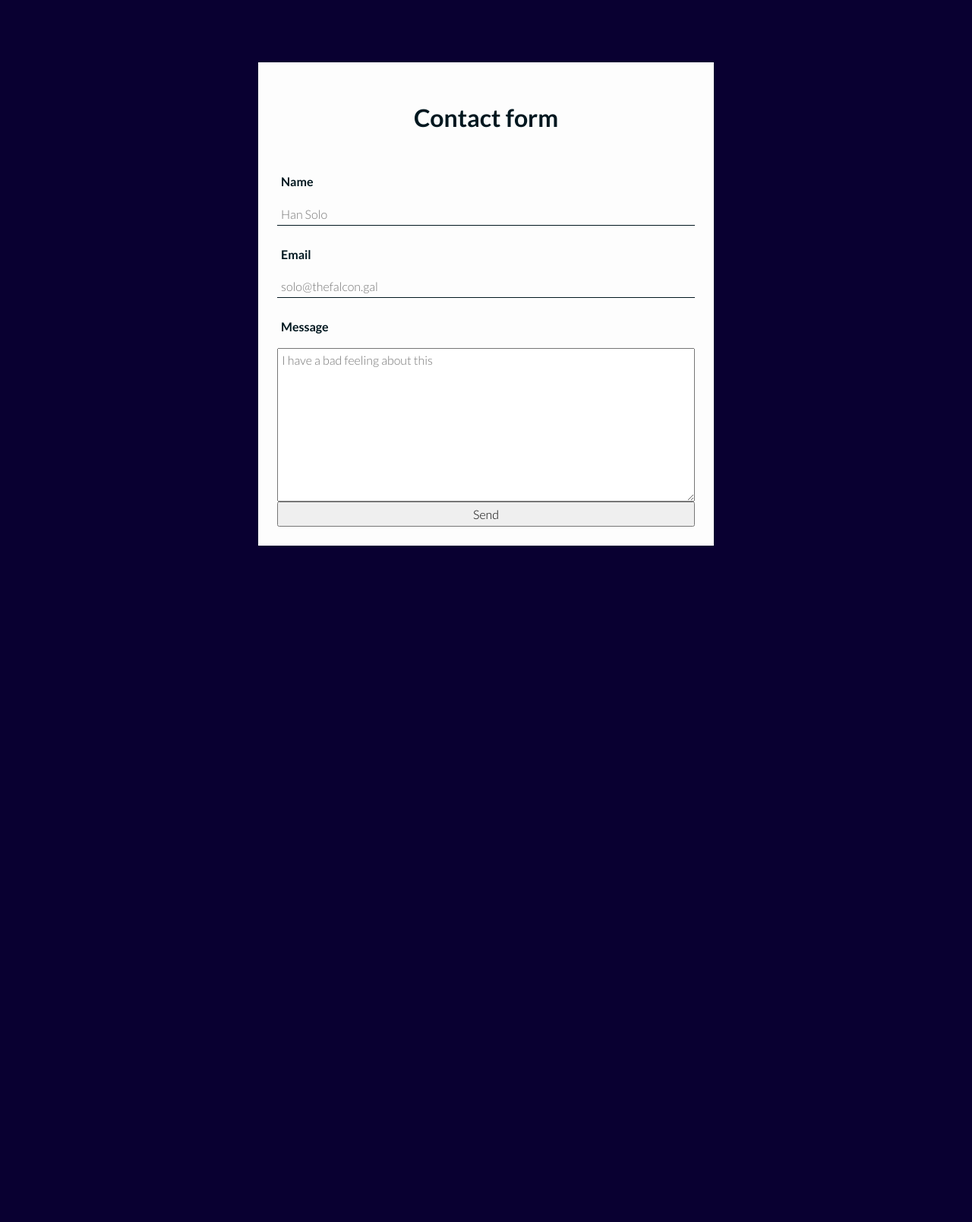
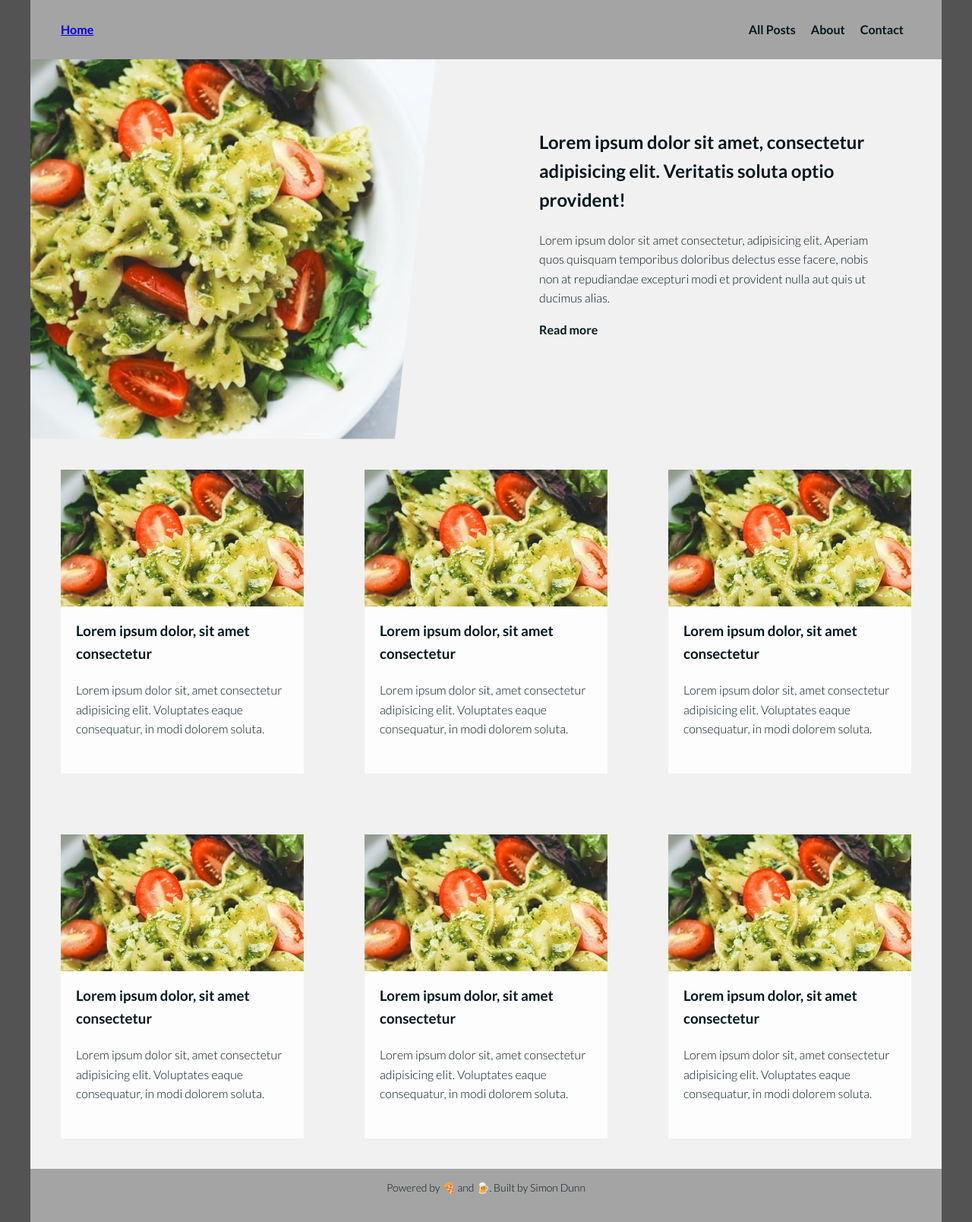
Before and after one commit to simonnineteen90/food-blog, a Flask app: page / in a window 1280 px wide. Shown: the whole page at 76% size. Before the commit the page ends 718 px from the top, so only its background shows below. Run offline with Flask 2, Linux system fonts and the light colour scheme.

Commit message:
implemented jinja templating for html

```diff
--- a/main.py
+++ b/main.py
@@ -14,24 +14,24 @@ def send_email(name, email, message):
 
 app = Flask(__name__)
 
+# @app.route('/contact')
+# def contact():
+#     return render_template('index.html')
+
+
 @app.route('/')
-def hello_world():
+def index():
     return render_template('index.html')
 
-
-@app.route('/flex-practice')
-def flex_practice():
-    return render_template('flex-practice.html')
-
-@app.route('/contact', methods=["POST"])
+@app.route('/contact', methods=["POST", "GET"])
 def contact():
     if request.method == "POST":
         name = request.form["contact_name"]
         email = request.form["contact_email"]
         message = request.form["contact_message"]
         send_email(name, email, message)
-        return render_template('index.html', msg_sent=True)
-    return render_template('index.html', msg_sent=False)
+        return render_template('contact.html', msg_sent=True)
+    return render_template('contact.html', msg_sent=False)
 
 
 if __name__ == "__main__":
--- a/static/css/styles.css
+++ b/static/css/styles.css
@@ -88,6 +88,7 @@ body {
   background-color: #FDFDFD;
   padding: 25px;
   font-size: 1.6rem;
+  margin: 20rem auto;
 }
 
 .contact_form {
--- a/static/sass/_components.scss
+++ b/static/sass/_components.scss
@@ -22,6 +22,7 @@
     padding: 25px;
 
     font-size: 1.6rem;
+    margin: 20rem auto;
 }
 
 .contact_form {
--- /dev/null
+++ b/templates/base.html
@@ -0,0 +1,35 @@
+<html lang="en">
+<head>
+    <meta charset="UTF-8">
+    <meta name="viewport" content="width=device-width, initial-scale=1.0">
+    <meta http-equiv="X-UA-Compatible" content="ie=edge">
+    <title>Flex Practice</title>
+
+    <link rel="stylesheet" href="static/css/styles.css">
+    <link rel="preconnect" href="https://fonts.gstatic.com">
+    <link href="https://fonts.googleapis.com/css2?family=Lato:wght@300;700&display=swap" rel="stylesheet">
+
+</head>
+<body>
+   <div class="container">
+
+        {% include 'nav.html' %}
+
+
+        {% block content %} {% endblock %}
+
+
+        {% include 'footer.html' %}
+
+
+
+
+
+
+
+
+
+   </div>
+
+</body>
+</html>
--- /dev/null
+++ b/templates/footer.html
@@ -0,0 +1,6 @@
+<footer class="footer">
+    <div class="footer__content">
+        <p>Powered by &#127829 and  &#127866. Built by Simon Dunn</p>
+        <p></p>
+    </div>
+</footer>
--- a/templates/index.html
+++ b/templates/index.html
@@ -1,62 +1,79 @@
-<!DOCTYPE html>
-<html lang="en">
-<head>
-    <meta charset="UTF-8">
-    <title>HTML Forms</title>
-    <link rel="stylesheet" href="static/css/styles.css">
-    <link rel="preconnect" href="https://fonts.gstatic.com">
-    <link href="https://fonts.googleapis.com/css2?family=Lato:wght@300;700&display=swap" rel="stylesheet">
-</head>
+{% extends 'base.html' %}
 
-
-
-<body>
-    <div class="contact-container">
-            <!-- <nav>
-                    <div class="nav_container">
-                            <div class="nav-home">
-                                    Home
-                                </div>
-
-                                <ul>
-                                    <li>Menu 1</li>
-                                    <li>Menu 2</li>
-                                    <li>Menu 3</li>
-                                    <li>Menu 4</li>
-
-                                </ul>
-                    </div>
-
-                </nav> -->
-
-
-            <div class="form-test">
-
-                {% if msg_sent: %}
-                    <h1 class="headings">Message Sent!</h1>
-                {% else: %}
-                    <h1 class="headings">Contact form</h1>
-                {% endif %}
-
-                <form class="contact_form" action="{{ url_for('contact')}}" method="post" id="contact_form">
-                    <label for="name">Name</label>
-                    <input type="text" placeholder="Han Solo" name="contact_name">
-
-                    <label for="email">Email</label>
-                    <input type="text" placeholder="solo@thefalcon.gal" name="contact_email">
-
-                    <label for="message">Message</label>
-                    <textarea name="contact_message" form="contact_form" placeholder="I have a bad feeling about this" cols="30" rows="10"></textarea>
-
-                    <input type="submit" value="Send">
-                </form>
-
-            </div>
+{% block content %}
+<section class="hero">
+    <div class="hero__image">
 
     </div>
 
+    <div class="hero__content">
+        <h1>Lorem ipsum dolor sit amet, consectetur adipisicing elit. Veritatis soluta optio provident!</h1>
+        <p>Lorem ipsum dolor sit amet consectetur, adipisicing elit. Aperiam quos quisquam temporibus doloribus delectus esse facere, nobis non at repudiandae excepturi modi et provident nulla aut quis ut ducimus alias.</p>
+        <a href="#">Read more</a>
+    </div>
+</section>
+
+<main class="main-content">
+    <div class="main-content__card">
+        <div class="main-content__card--image">
+
+        </div>
+        <div class="main-content__card--text">
+            <h3>Lorem ipsum dolor, sit amet consectetur</h3>
+            <p>Lorem ipsum dolor sit, amet consectetur adipisicing elit. Voluptates eaque consequatur, in modi dolorem soluta. </p>
+        </div>
+    </div>
+
+    <div class="main-content__card">
+        <div class="main-content__card--image">
+
+        </div>
+        <div class="main-content__card--text">
+            <h3>Lorem ipsum dolor, sit amet consectetur</h3>
+            <p>Lorem ipsum dolor sit, amet consectetur adipisicing elit. Voluptates eaque consequatur, in modi dolorem soluta. </p>
+        </div>
+    </div>
+
+    <div class="main-content__card">
+        <div class="main-content__card--image">
+
+        </div>
+        <div class="main-content__card--text">
+            <h3>Lorem ipsum dolor, sit amet consectetur</h3>
+            <p>Lorem ipsum dolor sit, amet consectetur adipisicing elit. Voluptates eaque consequatur, in modi dolorem soluta. </p>
+        </div>
+    </div>
+
+    <div class="main-content__card">
+        <div class="main-content__card--image">
+
+        </div>
+        <div class="main-content__card--text">
+            <h3>Lorem ipsum dolor, sit amet consectetur</h3>
+            <p>Lorem ipsum dolor sit, amet consectetur adipisicing elit. Voluptates eaque consequatur, in modi dolorem soluta. </p>
+        </div>
+    </div>
+
+    <div class="main-content__card">
+        <div class="main-content__card--image">
+
+        </div>
+        <div class="main-content__card--text">
+            <h3>Lorem ipsum dolor, sit amet consectetur</h3>
+            <p>Lorem ipsum dolor sit, amet consectetur adipisicing elit. Voluptates eaque consequatur, in modi dolorem soluta. </p>
+        </div>
+    </div>
+
+    <div class="main-content__card">
+        <div class="main-content__card--image">
+
+        </div>
+        <div class="main-content__card--text">
+            <h3>Lorem ipsum dolor, sit amet consectetur</h3>
+            <p>Lorem ipsum dolor sit, amet consectetur adipisicing elit. Voluptates eaque consequatur, in modi dolorem soluta. </p>
+        </div>
+    </div>
+</main>
 
 
-
-</body>
-</html>
+{% endblock %}
--- /dev/null
+++ b/templates/nav.html
@@ -0,0 +1,10 @@
+
+
+<nav class="navigation">
+    <span class="navigation__home"><a href="{{ url_for('index') }}">Home</a> </span>
+    <ul class="navigation__links">
+        <li> <a href="#">All Posts</a> </li>
+        <li> <a href="#">About</a> </li>
+        <li> <a href="{{ url_for('contact') }}">Contact</a> </li>
+    </ul>
+</nav>
```
Also changed, not shown: templates/contact.html (added, +28 -0 lines), templates/flex-practice.html (deleted, +0 -118 lines), 1 other file.
